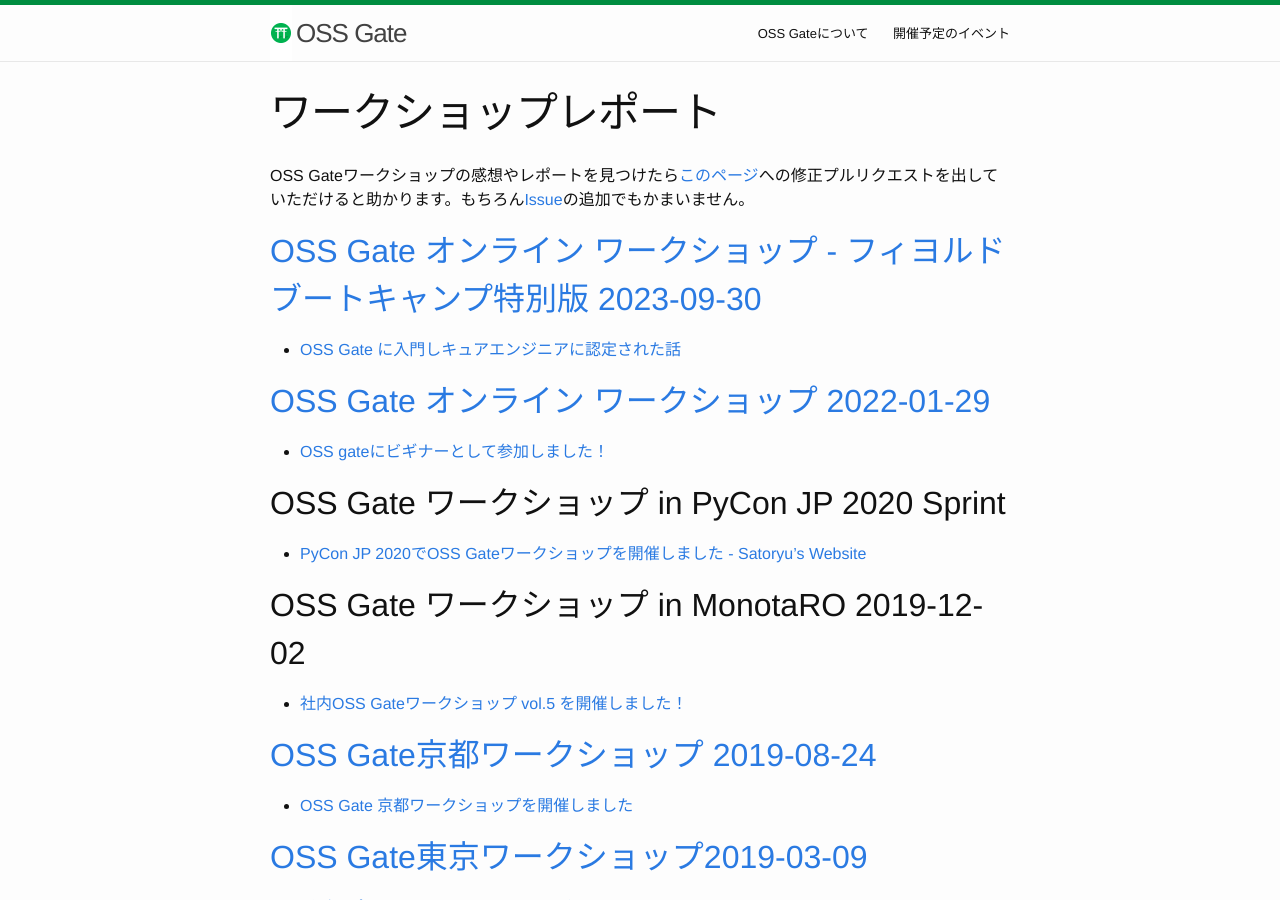
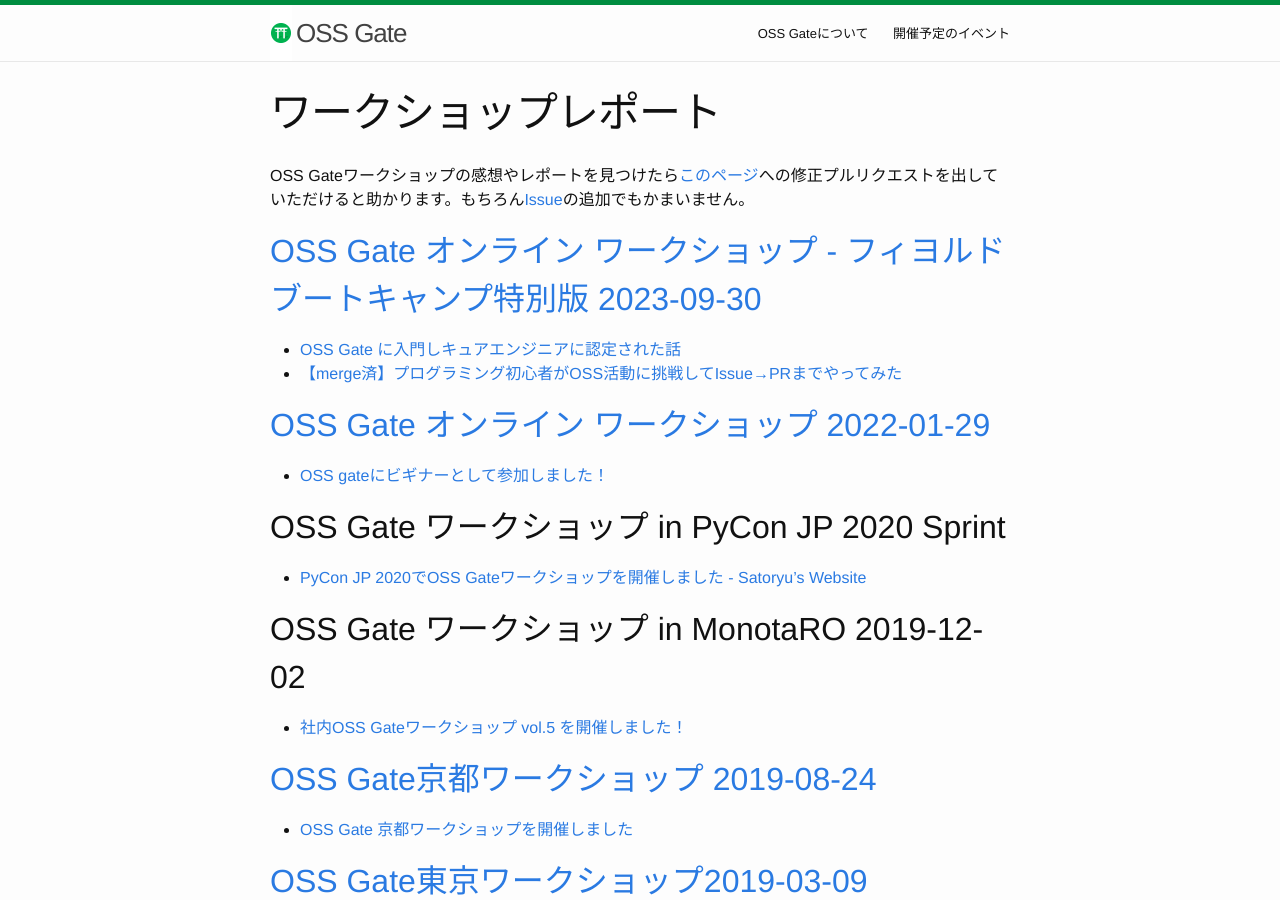
Before and after one commit to oss-gate/oss-gate.github.io, a Jekyll site: the page built from workshop/report.md, in a window 1280 px wide and 900 px high. Built offline with Jekyll 4.4.1, drawn with Linux system fonts in a browser that asks for light colours; comment, search, counter and statistics services are not loaded.

Commit message:
Add blog link to report (#117)
お世話になりました！OSS Gateワークショップに参加した体験をブログでアウトプットしたので共有させていただきます。

```diff
--- a/workshop/report.md
+++ b/workshop/report.md
@@ -7,6 +7,7 @@
 
 ## [OSS Gate オンライン ワークショップ - フィヨルドブートキャンプ特別版 2023-09-30](https://oss-gate.doorkeeper.jp/events/160648)
   * [OSS Gate に入門しキュアエンジニアに認定された話](https://shirotamaki.hatenablog.com/entry/2023/10/11/231756)
+  * [【merge済】プログラミング初心者がOSS活動に挑戦してIssue→PRまでやってみた](https://hirano-vm4.hatenablog.com/entry/2023/10/01/174740)
 
 ## [OSS Gate オンライン ワークショップ 2022-01-29](https://oss-gate.doorkeeper.jp/events/125414)
   * [OSS gateにビギナーとして参加しました！](https://ikmbear.hatenablog.com/entry/20220130/1643509805)
```
